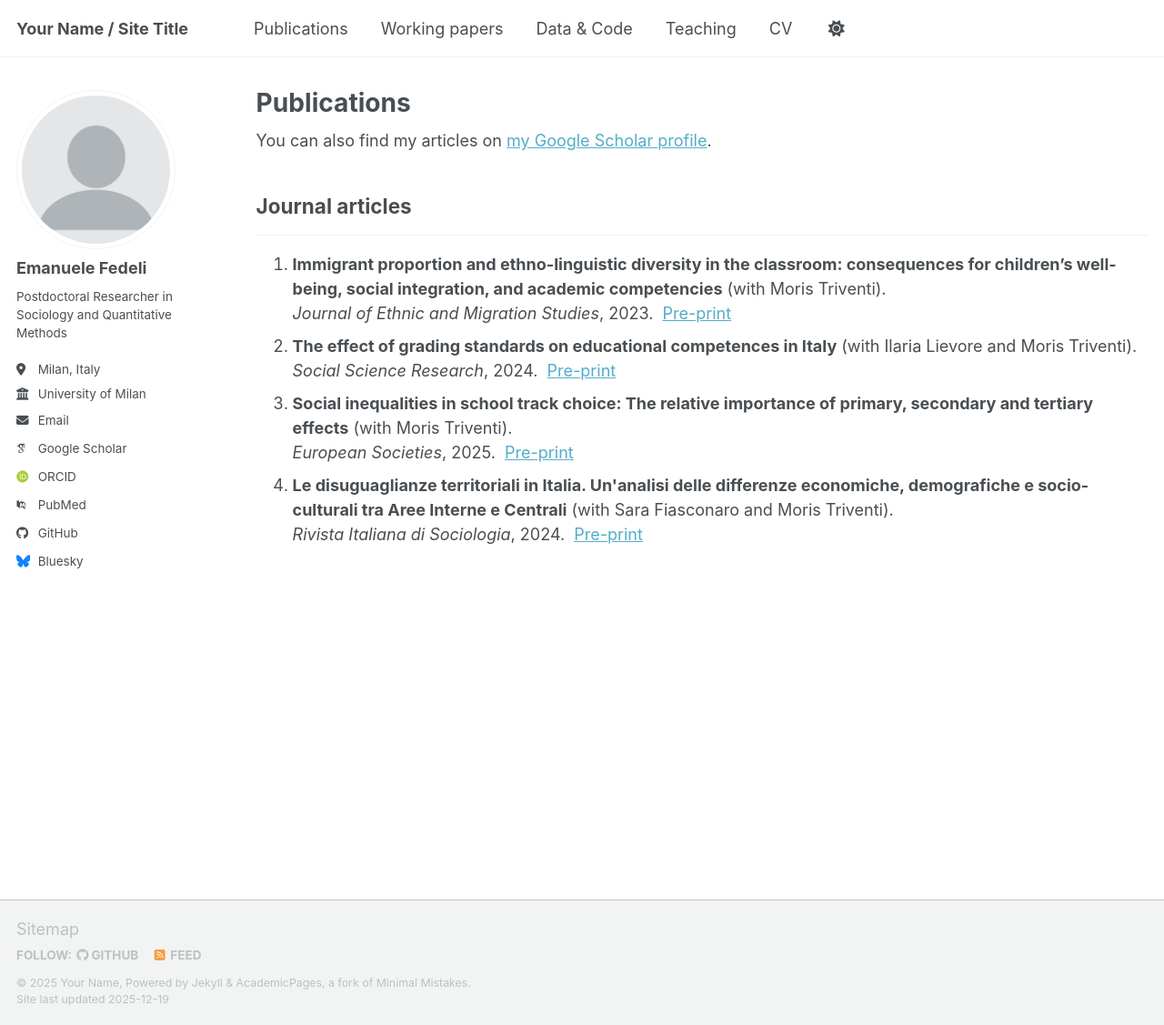
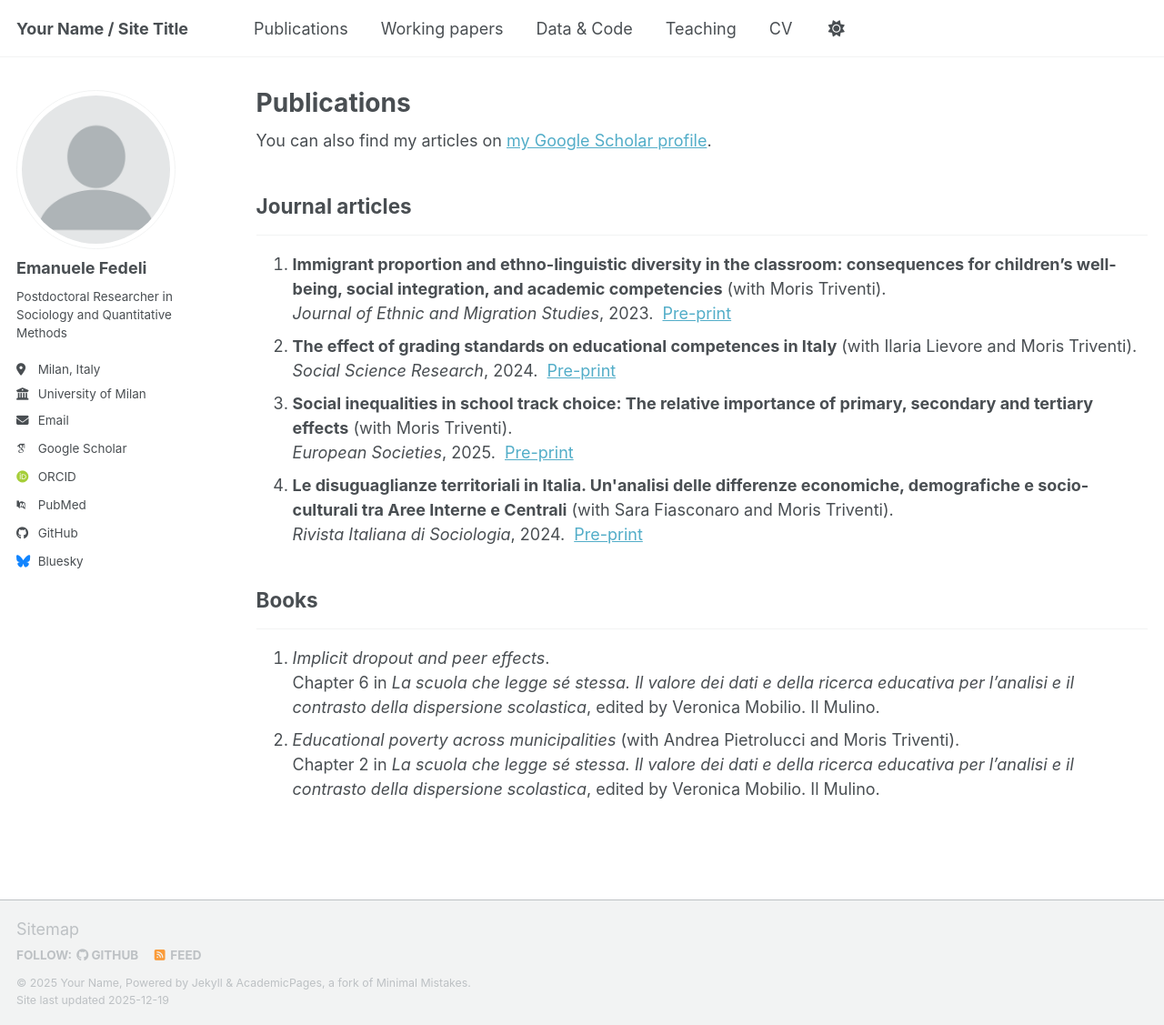
Before and after one commit to emanuelefedeli/emanuelefedeli.github.io, a Jekyll site: the page built from _pages/publications.md, in a window 1280 px wide and 1127 px high. Shown: the whole window at 91% size. Built offline with Jekyll 4.4.1, drawn with Linux system fonts in a browser that asks for light colours; some web fonts are replaced; a script bundle is joined from its source files by our own code; library files that are not in the unit come from our copies.

Commit message:
Update publications.md

```diff
--- a/_pages/publications.md
+++ b/_pages/publications.md
@@ -42,3 +42,22 @@ author_profile: true
     &nbsp;<a href="LINK_PREPRINT">Pre-print</a>
   </li>
 </ol>
+
+
+
+
+<h2>Books</h2><hr />
+
+<ol>
+  <li>
+    <em>Implicit dropout and peer effects</em>.<br />
+    Chapter 6 in <em>La scuola che legge sé stessa. Il valore dei dati e della ricerca educativa per l’analisi e il contrasto della dispersione scolastica</em>,
+    edited by Veronica Mobilio. Il Mulino.
+  </li>
+
+  <li>
+    <em>Educational poverty across municipalities</em> (with Andrea Pietrolucci and Moris Triventi).<br />
+    Chapter 2 in <em>La scuola che legge sé stessa. Il valore dei dati e della ricerca educativa per l’analisi e il contrasto della dispersione scolastica</em>,
+    edited by Veronica Mobilio. Il Mulino.
+  </li>
+</ol>
```
